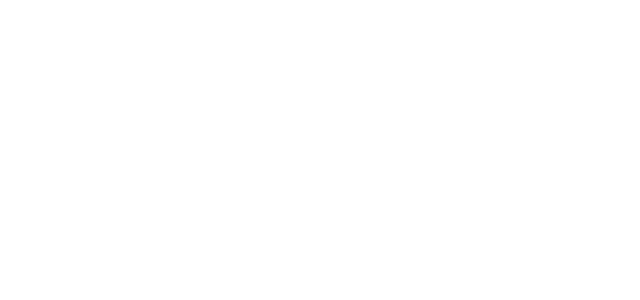
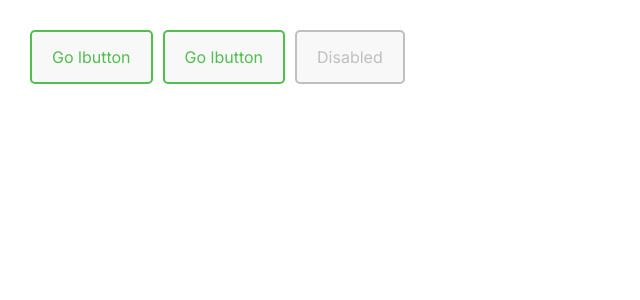
Before and after one commit to fokstal/Studium, a React (Create React App) app in the folder frontend/: page / in a window 1280 px wide. Shown: the top 300 px of the page, without its empty margins (0-640 px from the left). Built offline with nearby package versions, Linux system fonts and the light colour scheme.

Commit message:
feat: create button, some fix to input

```diff
--- a/frontend/src/components/app/App.tsx
+++ b/frontend/src/components/app/App.tsx
@@ -1,8 +1,14 @@
+import { Button } from "../ui-kit/button/button";
 import "./default.css";
 
 export function App() {
   return (
     <div className="App">
+      <div style={{display: "flex", gap: "10px", margin: "30px"}}>
+      <Button>Go lbutton</Button>
+      <Button>Go lbutton</Button>
+      <Button disabled>Disabled</Button>
+      </div>
     </div>
   );
 }
--- a/frontend/src/components/app/default.css
+++ b/frontend/src/components/app/default.css
@@ -1,5 +1,9 @@
 * {
   font-family: "Inter";
+}
+
+html {
+	font-size: 16px;
 }
 
 html, body, div, span, applet, object, iframe,
--- /dev/null
+++ b/frontend/src/components/ui-kit/button/button.tsx
@@ -0,0 +1,28 @@
+import { ComponentProps } from "react";
+import styled from "styled-components";
+import { colors } from "../variables";
+
+export const Button = styled.button<ComponentProps<"button">>`
+  border: 2px solid ${colors.green};
+  color: ${colors.green};
+  font-size: 1rem;
+  border-radius: 5px;
+  padding: 15px 20px;
+  background: ${colors.white};
+  transition: 0.5s;
+  cursor: pointer;
+
+  &:hover {
+    background: ${colors.green};
+    color: ${colors.white};
+  }
+  &:active {
+    background: ${colors.darkGreen};
+  }
+  &:disabled {
+    border-color: ${colors.lightGrey};
+    color: ${colors.lightGrey};
+    background: ${colors.white};
+    cursor: not-allowed;
+  }
+`
--- a/frontend/src/components/ui-kit/input/input.tsx
+++ b/frontend/src/components/ui-kit/input/input.tsx
@@ -7,7 +7,9 @@
   border-radius: 5px;
   padding: 6px 10px;
   outline: none;
-  font-size: 16px;
+  font-size: 1rem;
+  background: ${colors.white}
+
   &:focus {
     border-color: ${colors.green}
   }
```
